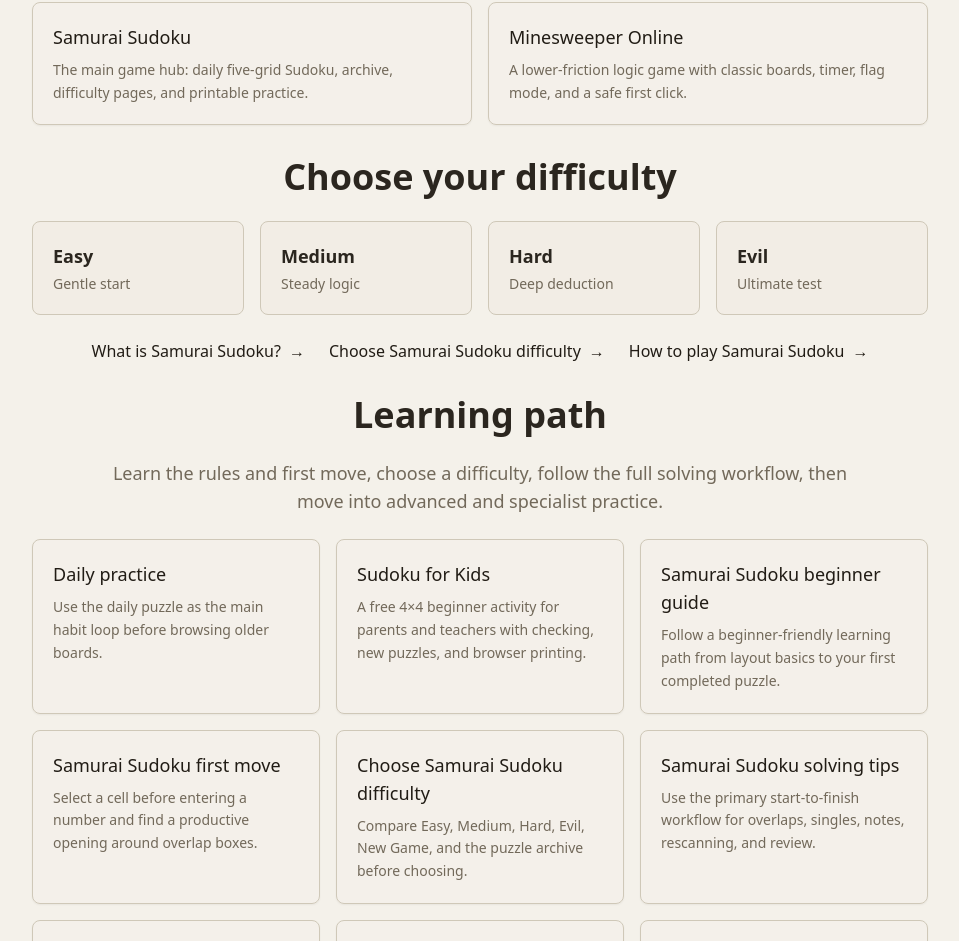
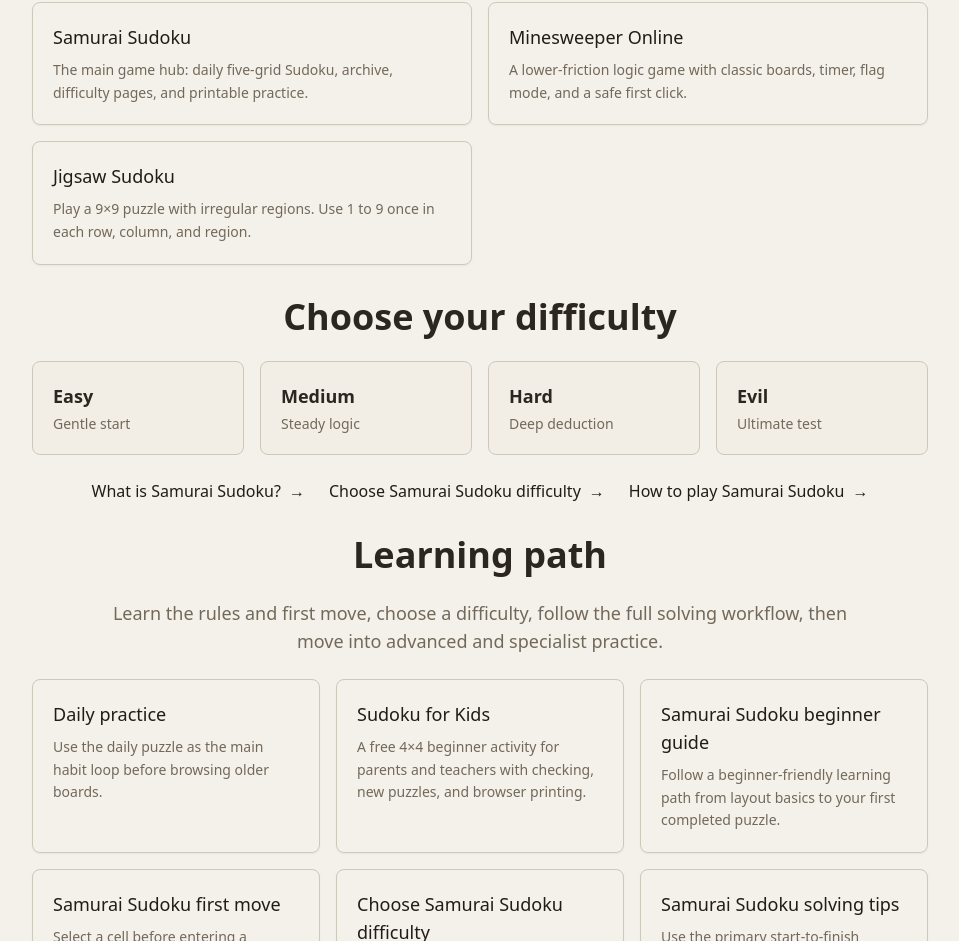
Before and after one commit to yanruoyi999/samurai-sudoku-game, a Next.js app: page /en in a window 1280 px wide. Shown: the part 1459-2400 px from the top of the page, without its empty margins (160-1119 px from the left). Built offline with nearby package versions, Linux system fonts and the light colour scheme; no server answers.

Commit message:
Add Jigsaw Sudoku to the bilingual homepage

```diff
--- a/app/[locale]/page.tsx
+++ b/app/[locale]/page.tsx
@@ -158,6 +158,14 @@ export default async function HomePage() {
         : 'A lower-friction logic game with classic boards, timer, flag mode, and a safe first click.',
       game: 'minesweeper',
     },
+    {
+      href: `/${locale}/jigsaw-sudoku`,
+      title: isZh ? '不规则数独' : 'Jigsaw Sudoku',
+      body: isZh
+        ? '挑战不规则宫格数独，每行、每列和每个异形宫都要填入 1 到 9。'
+        : 'Play a 9×9 puzzle with irregular regions. Use 1 to 9 once in each row, column, and region.',
+      game: 'jigsaw_sudoku',
+    },
   ];
 
   const features: HomeFeatureItem[] = [
```
